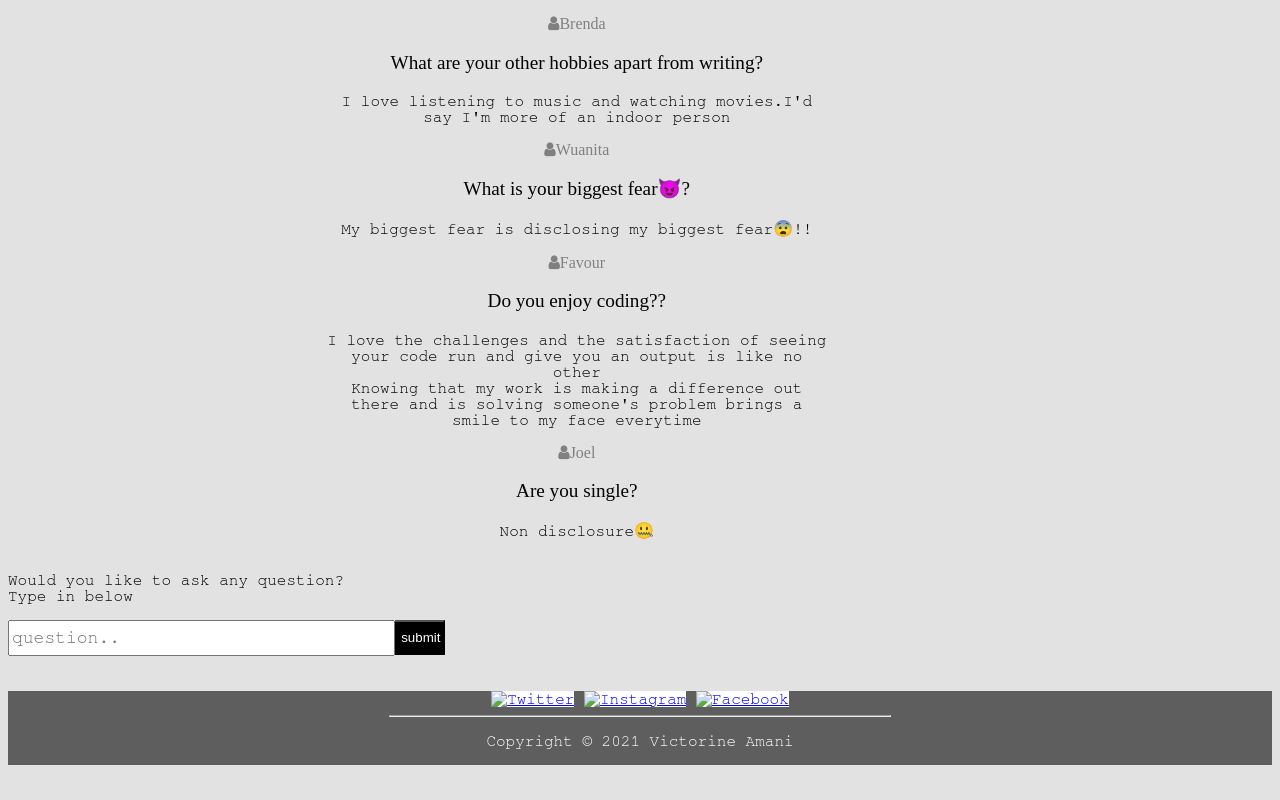
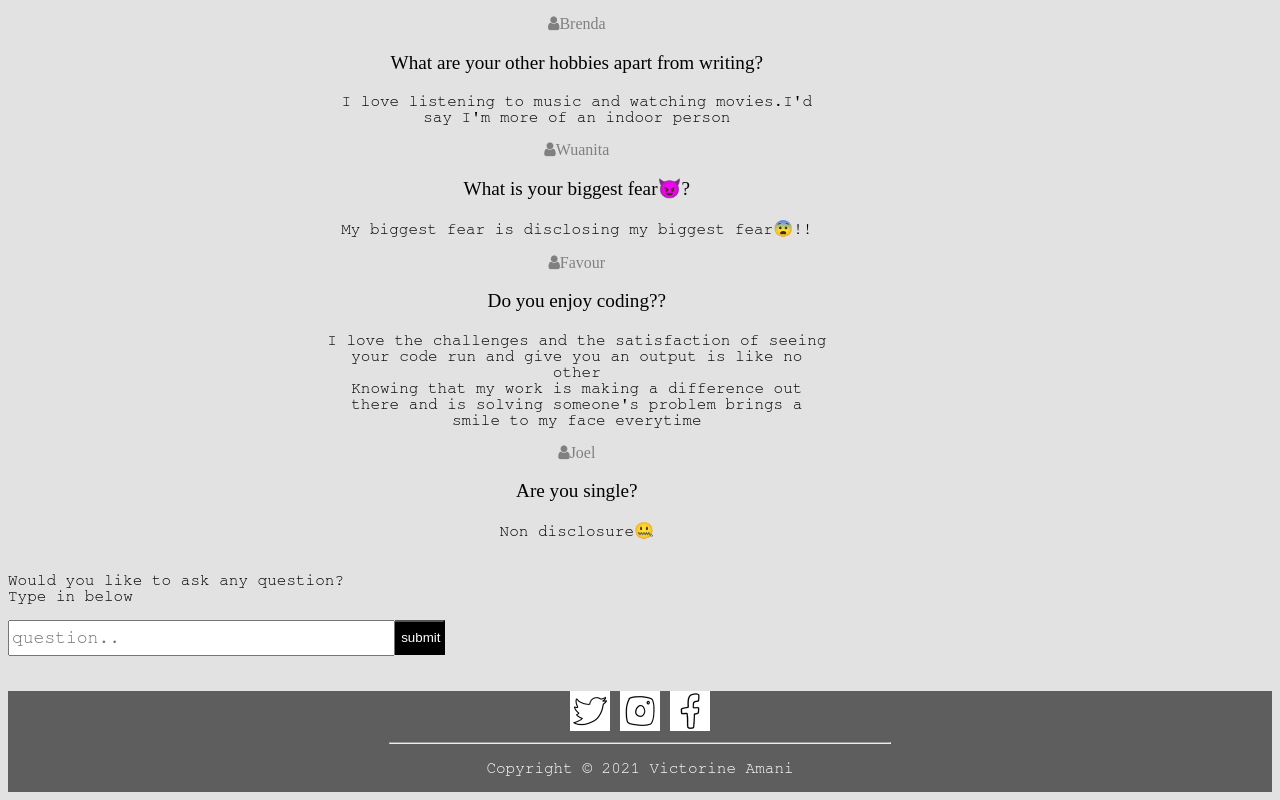
Before and after one commit to Victorine-amani/Myportfolio, a plain HTML site: page faq.html in a window 1280 px wide. Shown: the part 385-1185 px from the top of the page. Before the commit the page ends 1158 px from the top, so only its background shows below. Drawn offline with Linux system fonts and the light colour scheme.

Commit message:
Update faq.html

```diff
--- a/faq.html
+++ b/faq.html
@@ -71,14 +71,14 @@
 
     <div class="footer" id="footer">
         <footer>
-            <a href="https://twitter.com/"><img class="Image" src="images/Twitter.png" alt="Twitter"></a>
+            <a href="https://twitter.com/"><img class="Image" src="Twitter.png" alt="Twitter"></a>
 
 
             <a href="https://www.instagram.com/tory_amani">
-                <img class="Image" src="images/Insta.png" alt="Instagram"></a>
+                <img class="Image" src="Insta.png" alt="Instagram"></a>
 
 
-            <a href="#"><img class="Image" src="images/FB.png" alt="Facebook"></a>
+            <a href="#"><img class="Image" src="FB.png" alt="Facebook"></a>
 
 
             <hr>
```
